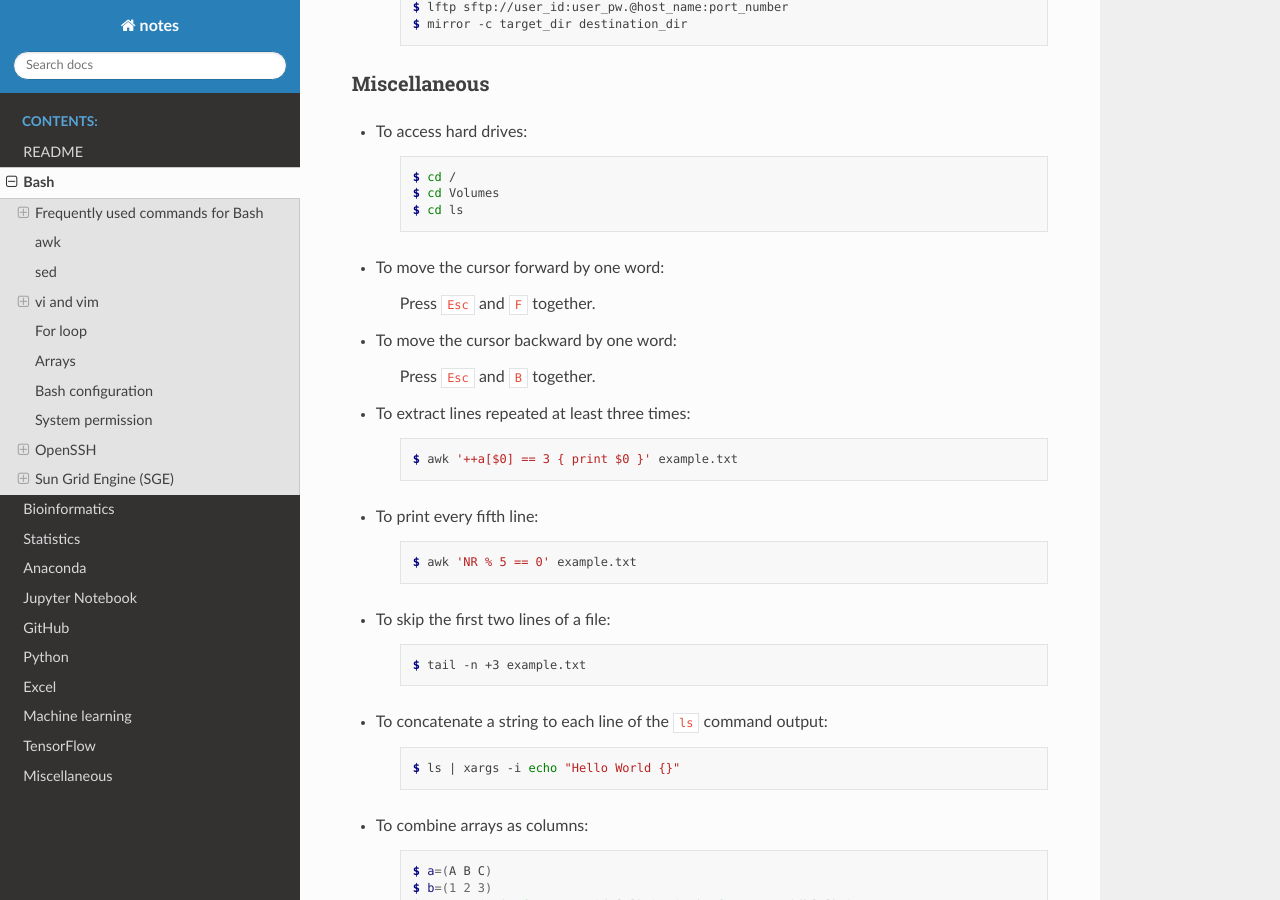
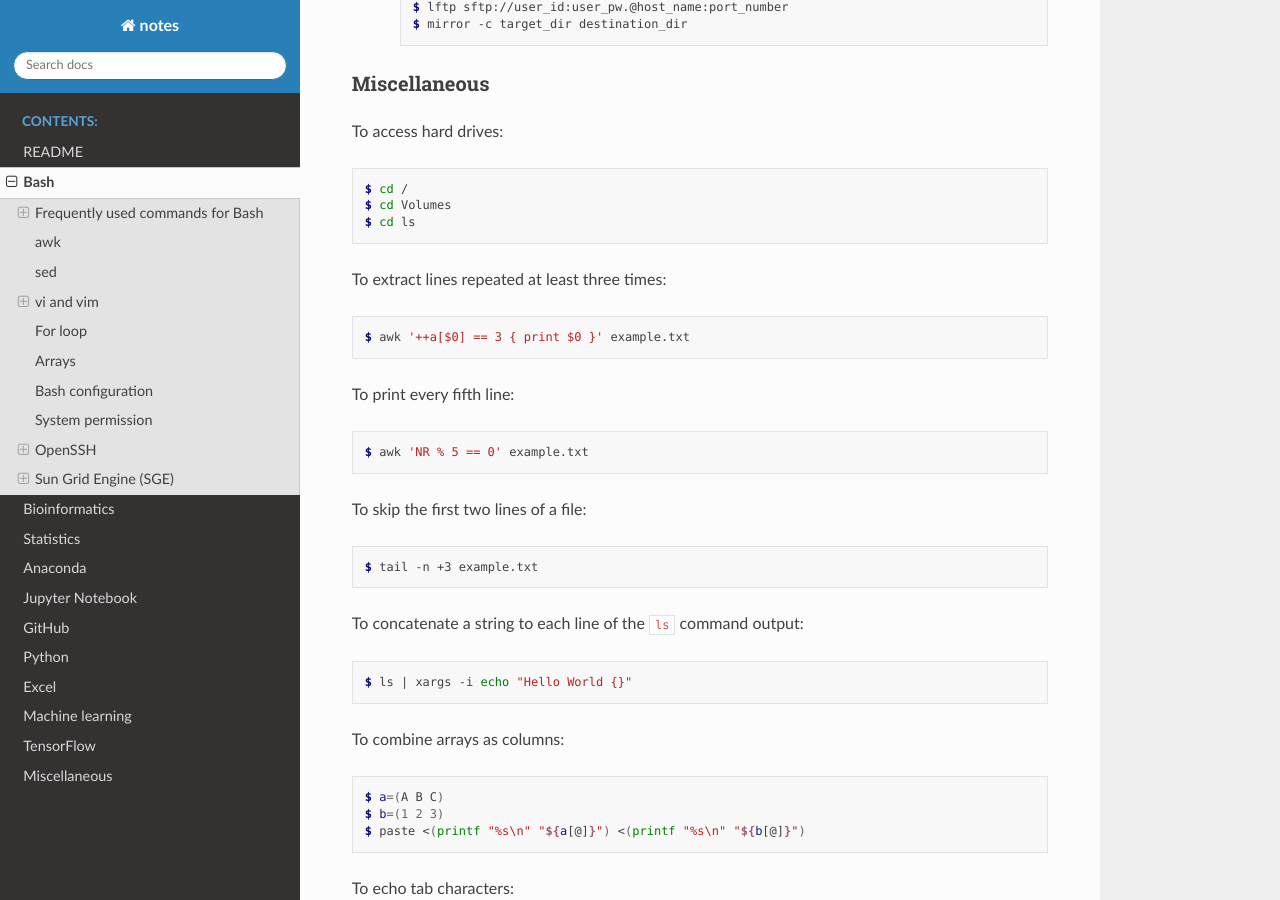
Before and after one commit to sbslee/notes, a Sphinx documentation site: the page built from docs/bash.rst, in a window 1280 px wide and 900 px high, scrolled down 4208 px. Built offline with Sphinx 7.4.7 and the Read the Docs theme 2.0.0, drawn with Linux system fonts in a browser that asks for light colours.

Commit message:
Update notes

```diff
--- a/docs/bash.rst
+++ b/docs/bash.rst
@@ -230,83 +230,75 @@ File transfer
 Miscellaneous
 -------------
 
-* To access hard drives:
+To access hard drives:
 
-    .. code-block:: console
+.. code-block:: console
 
-        $ cd /
-        $ cd Volumes
-        $ cd ls
+    $ cd /
+    $ cd Volumes
+    $ cd ls
 
-* To move the cursor forward by one word:
+To extract lines repeated at least three times:
 
-    Press ``Esc`` and ``F`` together.
+.. code-block:: console
 
-* To move the cursor backward by one word:
+    $ awk '++a[$0] == 3 { print $0 }' example.txt
 
-    Press ``Esc`` and ``B`` together.
+To print every fifth line:
 
-* To extract lines repeated at least three times:
+.. code-block:: console
 
-    .. code-block:: console
+    $ awk 'NR % 5 == 0' example.txt
 
-        $ awk '++a[$0] == 3 { print $0 }' example.txt
+To skip the first two lines of a file:
 
-* To print every fifth line:
+.. code-block:: console
 
-    .. code-block:: console
+    $ tail -n +3 example.txt
 
-        $ awk 'NR % 5 == 0' example.txt
+To concatenate a string to each line of the ``ls`` command output:
 
-* To skip the first two lines of a file:
+.. code-block:: console
 
-    .. code-block:: console
+    $ ls | xargs -i echo "Hello World {}"
 
-        $ tail -n +3 example.txt
+To combine arrays as columns:
 
-* To concatenate a string to each line of the ``ls`` command output:
+.. code-block:: console
 
-    .. code-block:: console
+    $ a=(A B C)
+    $ b=(1 2 3)
+    $ paste <(printf "%s\n" "${a[@]}") <(printf "%s\n" "${b[@]}")
 
-        $ ls | xargs -i echo "Hello World {}"
+To echo tab characters:
 
-* To combine arrays as columns:
+.. code-block:: console
 
-    .. code-block:: console
+    $ echo Hello$'\t'World
 
-        $ a=(A B C)
-        $ b=(1 2 3)
-        $ paste <(printf "%s\n" "${a[@]}") <(printf "%s\n" "${b[@]}")
+To read file names in the current directory into an array:
 
-* To echo tab characters:
+.. code-block:: console
 
-    .. code-block:: console
+    $ a=(*)
 
-        $ echo Hello$'\t'World
+To redirect stdout and stderr:
 
-* To read file names in the current directory into an array:
+.. code-block:: console
 
-    .. code-block:: console
-
-        $ a=(*)
-
-* To redirect stdout and stderr:
-
-    .. code-block:: console
-
-        $ some_command > out_file 2>error_file
+    $ some_command > out_file 2>error_file
 
 To create a hard link or a symbolic link to an existing file or directory:
 
-    .. code-block:: console
+.. code-block:: console
 
-        $ ln -s original_file new_file
+    $ ln -s original_file new_file
 
 To change group ownership:
 
-    .. code-block:: console
+.. code-block:: console
 
-        $ chgrp -R group_name *
+    $ chgrp -R group_name *
 
 awk
 ===
```
Also changed, not shown: docs/miscellaneous.rst (+15 -0 lines).
